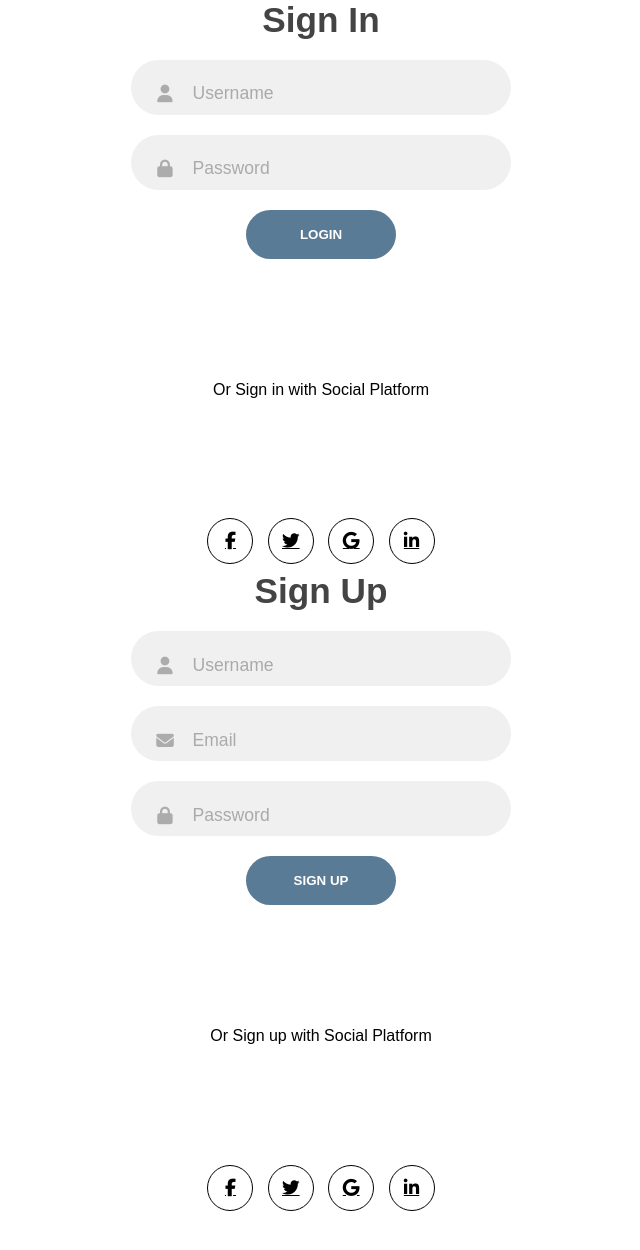
After one commit to deepkaur01/college-admission-management-system, a Django app: page /register in a window 1280 px wide. The commit adds this page. Shown: the top 1250 px of the page, without its empty margins (319-959 px from the left). Run offline with Django 5.2, Linux system fonts and the light colour scheme.

Commit message:
social media

```diff
--- /dev/null
+++ b/college_admission/student/static/student/registerStyle.css
@@ -0,0 +1,131 @@
+@import url('https://fonts.googleapis.com/css2?family=Roboto:ital,wght@0,100..900;1,100..900&display=swap');
+
+
+* {
+    margin: 0;
+    padding: 0;
+    box-sizing: border-box;
+}
+
+body,input{
+    font-family: 'poppins',sans-serif;
+}
+
+.container{
+    position: relative;
+    width: 100%;
+    min-height: 100vh;
+    background-color: #fff;
+    overflow: hidden;
+}
+
+.forms-container{
+    position: absolute;
+    width: 100%;
+    height: 100%;
+    top: 0;
+    left: 0;
+}
+
+form{
+    display: flex;
+    align-items: center;
+    justify-content: center;
+    flex-direction: column;
+}
+
+.title{
+    font-size: 2.2rem;
+    color: #444;
+    margin-bottom: 10px;
+}
+
+.input-field {
+    max-width: 380px;
+    width: 100%;
+    height: 55px;
+    background-color: #f0f0f0;
+    margin: 10px 0;
+    border-radius: 55px;
+    display: grid;
+    grid-template-columns: 15% 85%;
+    padding: 0.4rem;
+}
+
+.input-field i{
+    text-align: center;
+    line-height: 55px;
+    color: #acacac;
+    font-size: 1.1rem;
+}
+
+.input-field input{
+    background: none;
+    outline: none;
+    border: none;
+    line-height: 1;
+    font-weight: 600;
+    font-size: 1.1rem;
+    color: #333;
+}
+
+.input-field input::placeholder{
+    color: #aaa;
+    font-weight: 500;
+}
+
+.btn{
+    width: 150px;
+    height: 49px;
+    border: none;
+    outline: none;
+    border-radius: 49px;
+    cursor: pointer;
+    background-color: #5a7b95;
+    color: #fff;
+    text-transform: uppercase;
+    font-weight: 600;
+    margin: 10px 0;
+    transition: .5s;
+}
+
+.btn:hover{
+    background-color: #395062;
+}
+
+.social-text{
+    padding: 7rem 0;
+    font-size: 1rem;
+}
+
+.social-media{
+    display: flex;
+    justify-content: center;
+}
+
+.social-icon{
+    height: 46px;
+    width: 46px;
+    border: 1px solid black;
+    margin:  0.45rem;
+    display: flex;
+    justify-content: center;
+    align-items: center;
+    color: black;
+    font-size: 1.1rem;
+    border-radius: 50%;
+    transition: 0.3s;
+}
+
+.social-icon:hover{
+    color: #496b84;
+    border-color: #496b84;
+}
+
+/*.forms-container{
+    position: absolute;
+    width: 100%;
+    height: 100%;
+    top: 0;
+    left: 0;
+}*/
--- /dev/null
+++ b/college_admission/student/templates/registerStudent.html
@@ -0,0 +1,87 @@
+<!DOCTYPE html>
+{% load static %}
+<html lang="en">
+<head>
+    <meta charset="UTF-8">
+    <meta name="viewport" content="width=device-width, initial-scale=1.0">
+    <title>Login and Registration</title>
+    <link rel="stylesheet" href="https://cdnjs.cloudflare.com/ajax/libs/font-awesome/6.7.2/css/all.min.css" integrity="sha512-Evv84Mr4kqVGRNSgIGL/F/aIDqQb7xQ2vcrdIwxfjThSH8CSR7PBEakCr51Ck+w+/U6swU2Im1vVX0SVk9ABhg==" crossorigin="anonymous" referrerpolicy="no-referrer" />
+    <script src="https://cdnjs.cloudflare.com/ajax/libs/font-awesome/6.7.2/js/fontawesome.min.js" integrity="sha512-j12pXc2gXZL/JZw5Mhi6LC7lkiXL0e2h+9ZWpqhniz0DkDrO01VNlBrG3LkPBn6DgG2b8CDjzJT+lxfocsS1Vw==" crossorigin="anonymous" referrerpolicy="no-referrer"></script>
+    <link rel="stylesheet" href="{% static 'student/registerStyle.css' %}">
+</head>
+<body>
+
+<div class="container">
+<div class="forms-container">
+    <div class="signin-signup">
+        <form action="" class="sign-in-form">
+            <h2 class="title">Sign In</h2>
+            <div class="input-field">
+                <i class="fas fa-user"></i>
+                <input type="text" placeholder="Username">
+            </div>
+            <div class="input-field">
+                <i class="fas fa-lock"></i>
+                <input type="password" placeholder="Password">
+            </div>
+            <input type="submit" value="login" class="btn solid">
+            <p class="social-text">Or Sign in with Social Platform</p>
+            <div class="social-media">
+                <a href="" class="social-icon">
+                    <i class="fab fa-facebook-f"></i>
+                </a>
+                <a href="" class="social-icon">
+                    <i class="fab fa-twitter"></i>
+                </a>
+                <a href="" class="social-icon">
+                    <i class="fab fa-google"></i>
+                </a>
+                <a href="" class="social-icon">
+                    <i class="fab fa-linkedin-in"></i>
+                </a>
+            </div>
+                </form>
+                <div class="container">
+                    <div class="forms-container">
+                        <div class="signin-signup">
+                            <form action="" class="sign-up-form">
+                                <h2 class="title">Sign Up</h2>
+                                <div class="input-field">
+                                    <i class="fas fa-user"></i>
+                                    <input type="text" placeholder="Username">
+                                </div>
+                                <div class="input-field">
+                                    <i class="fas fa-envelope"></i>
+                                    <input type="email" placeholder="Email">
+                                </div>
+                                <div class="input-field">
+                                    <i class="fas fa-lock"></i>
+                                    <input type="password" placeholder="Password">
+                                </div>
+                                <input type="submit" value="Sign up" class="btn solid">
+                                <p class="social-text">Or Sign up with Social Platform</p>
+                                <div class="social-media">
+                                    <a href="" class="social-icon">
+                                        <i class="fab fa-facebook-f"></i>
+                                    </a>
+                                    <a href="" class="social-icon">
+                                        <i class="fab fa-twitter"></i>
+                                    </a>
+                                    <a href="" class="social-icon">
+                                        <i class="fab fa-google"></i>
+                                    </a>
+                                    <a href="" class="social-icon">
+                                        <i class="fab fa-linkedin-in"></i>
+                                    </a>
+                                </div>
+                                    </form>
+    </div>
+</div>
+
+<div class="panels-container"></div>
+
+
+</div>
+    <script src="{% static 'student/registerScript.js' %}"></script>
+</body>
+</html>
--- a/college_admission/student/urls.py
+++ b/college_admission/student/urls.py
@@ -2,5 +2,6 @@ from django.urls import path
 from.import views
 
 urlpatterns = [
-       path('', views.view_name),
+       path('', views.landingPage),
+       path('register', views.registerStudent)
 ]
--- a/college_admission/student/views.py
+++ b/college_admission/student/views.py
@@ -1,6 +1,7 @@
 from django.shortcuts import render
 
-def view_name (request):
+def landingPage (request):
     return render(request,"landingPage.html")
 
-# Create your views here.
+def registerStudent(request):
+    return render(request, 'registerStudent.html')
```
Also changed, not shown: college_admission/student/templates/landingPage.html (+95 -14 lines), college_admission/student/static/student/registerScript.js (added).
